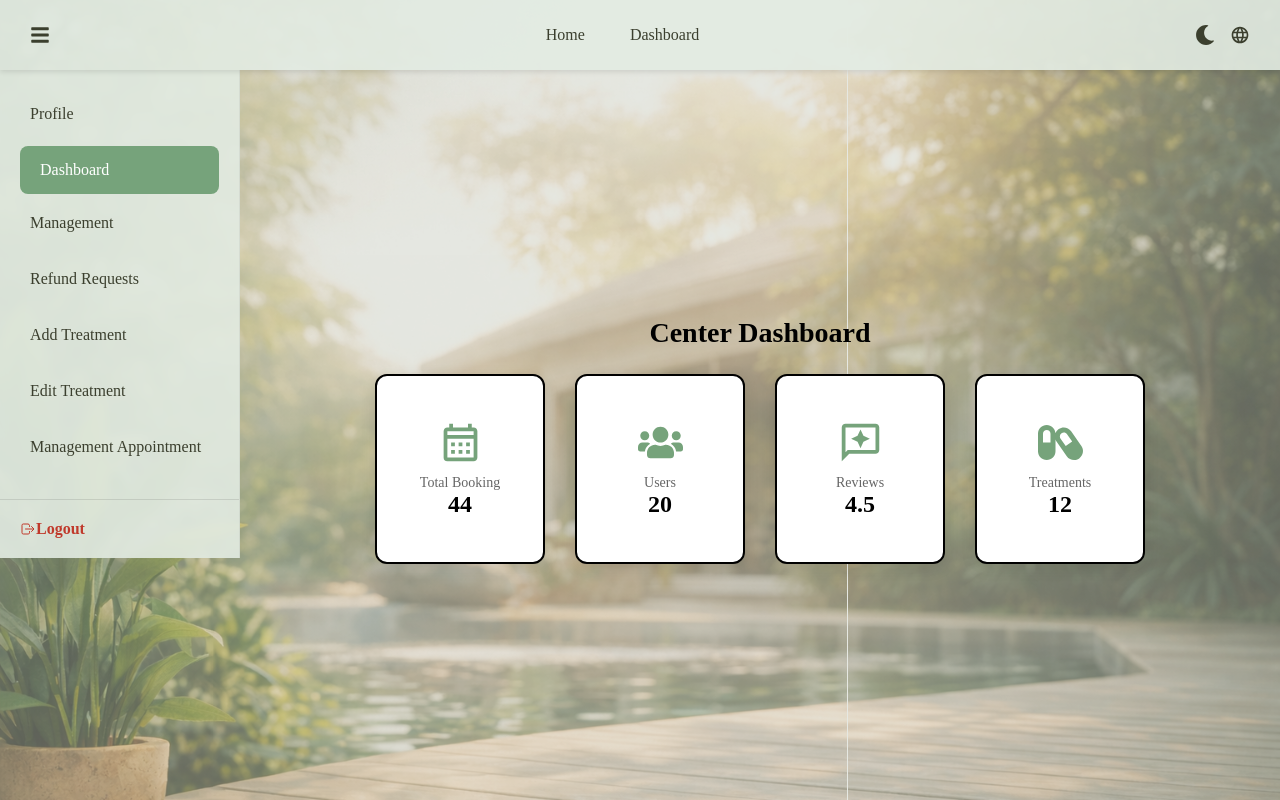
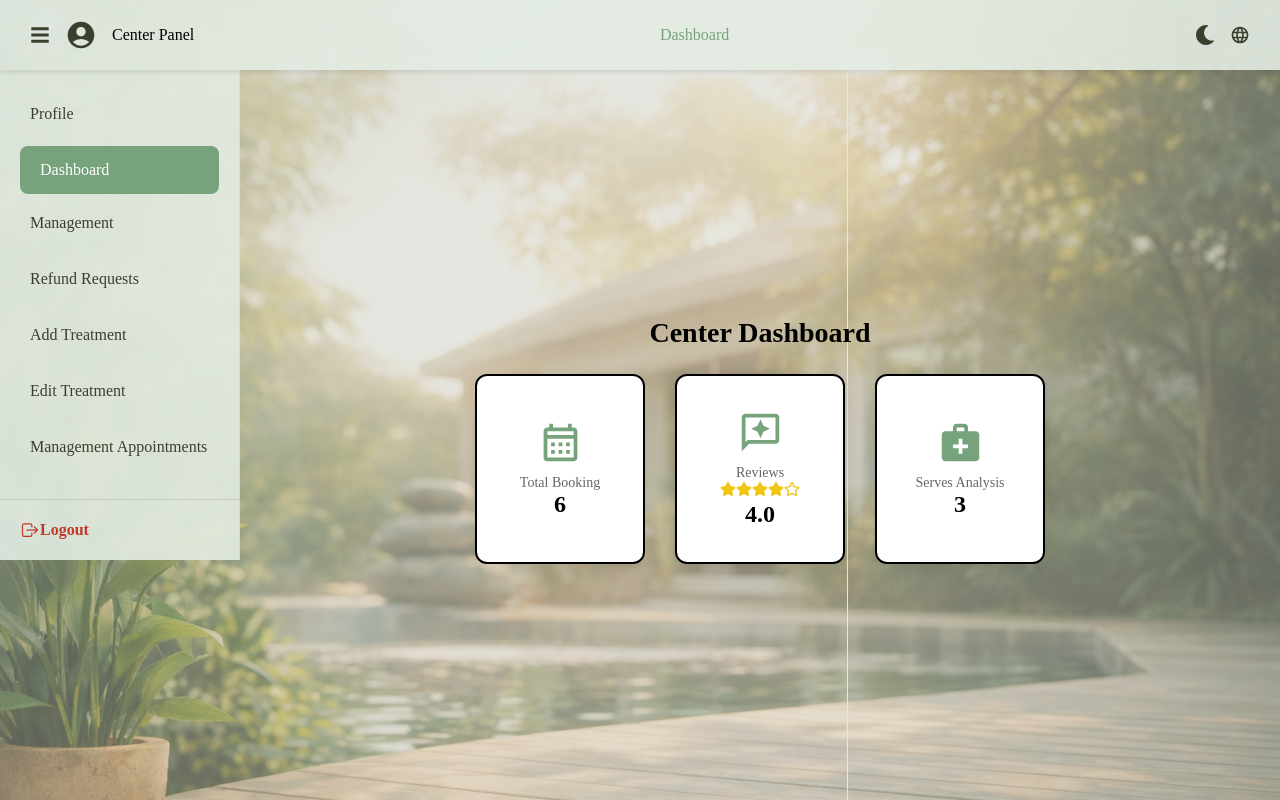
Before and after one commit to Ruba-prog-hup/HCS-Management-System, a React (Vite) app in the folder client/: page /center/dashboard in a window 1280 px wide. Built offline with nearby package versions, Linux system fonts and the light colour scheme.

Commit message:
Update CenterDashboard.jsx

```diff
--- a/client/src/components/center/CenterDashboard.jsx
+++ b/client/src/components/center/CenterDashboard.jsx
@@ -1,92 +1,234 @@
 import React, { useState } from "react";
 import "./Center.css";
-import { MdOutlineCalendarMonth, MdLanguage, MdOutlineReviews } from "react-icons/md";
-import { FaUsers, FaMoon, FaSun, FaBars, FaCapsules } from "react-icons/fa";
+import {
+  MdOutlineCalendarMonth, MdLanguage, MdOutlineReviews,
+  MdMedicalServices, MdAccountCircle, MdAccessTime, MdFilterList,
+  MdTrendingUp, MdBarChart, MdAttachMoney, MdStars
+} from "react-icons/md";
+import { FaMoon, FaSun, FaBars, FaStar, FaRegStar, FaUserAlt } from "react-icons/fa";
 import { IoLogOutOutline } from "react-icons/io5";
+import { useNavigate } from "react-router-dom";
 
-const Sidebar = ({ open }) => {
-  return (
-     <div className={`sidebar ${open ? "open" : ""}`}>
-                <div className="sidebar-content">
-                  <div className="sidebar-item">Profile</div>
-                  <div className="sidebar-item  active">Dashboard</div>
-                  <div className="sidebar-item">Management</div>
-                  <div className="sidebar-item">Refund Requests</div>
-                  <div className="sidebar-item">Add Treatment</div>
-                  <div className="sidebar-item">Edit Treatment</div>
-                  <div className="sidebar-item">Management Appointment</div>
-                </div>
-                <div className="sidebar-logout"><IoLogOutOutline /> Logout</div>
-              </div>
-  );
+export default function CenterDashboard() {
+  const navigate = useNavigate();
+  const [open, setOpen] = useState(true);
+  const [darkMode, setDarkMode] = useState(false);
+  const [activeCard, setActiveCard] = useState("");
+
+  const [filterDate, setFilterDate] = useState("");
+  const [filterYear, setFilterYear] = useState("2026");
+  const [filterMonth, setFilterMonth] = useState("All");
+
+  const bookingsData = [
+    { id: 1, userName: "Ahmed Al-Saadi", userEmail: "ahmed@example.com", date: "2026-05-10", time: "09:00 AM", price: 25, treatmentType: "Hijama" },
+    { id: 2, userName: "Sara Al-Balushi", userEmail: "sara@example.com", date: "2026-06-15", time: "11:30 AM", price: 40, treatmentType: "Chinese Medicine" },
+    { id: 3, userName: "Mazin Al-Harthy", userEmail: "mazin@example.com", date: "2026-05-10", time: "01:00 PM", price: 15, treatmentType: "Herbs" },
+    { id: 4, userName: "Laila Al-Riyami", userEmail: "laila@example.com", date: "2025-08-20", time: "10:00 AM", price: 30, treatmentType: "Massage" },
+    { id: 5, userName: "Oman Al-Rawahi", userEmail: "oman@example.com", date: "2024-12-05", time: "04:00 PM", price: 20, treatmentType: "Hijama" },
+    { id: 6, userName: "Fahad Al-Abri", userEmail: "fahad@example.com", date: "2026-05-22", time: "08:00 AM", price: 25, treatmentType: "Hijama" },
+  ];
+
+
+  const filteredBookings = bookingsData.filter(b => {
+    const matchesDate = filterDate === "" || b.date === filterDate;
+    const matchesYear = b.date.startsWith(filterYear);
+    return matchesDate && matchesYear;
+  });
+
+
+  const getAnalysis = () => {
+    let totalRev = 0;
+    const stats = {};
+    bookingsData.forEach(b => {
+      const [bYear, bMonth] = b.date.split("-");
+      if (bYear === filterYear && (filterMonth === "All" || bMonth === filterMonth)) {
+        stats[b.treatmentType] = (stats[b.treatmentType] || 0) + 1;
+        totalRev += b.price;
+      }
+    });
+    return {
+      services: Object.entries(stats).sort((a,b) => b[1]-a[1]),
+      totalRev,
+      count: Object.values(stats).reduce((a, b) => a + b, 0)
+    };
   };
 
-const TopNavbar = ({ toggleMenu, darkMode, setDarkMode }) => {
+  const { services, totalRev, count } = getAnalysis();
+
   return (
+    <div className={`center-page ${darkMode ? "dark" : ""}`}>
+      <div className="center-overlay">
+
+
         <div className="topbar">
           <div className="topbar-left">
-        <button className="icon-btn" onClick={toggleMenu}>
-          <FaBars />
-
+            <button className="icon-btn" onClick={() => setOpen(!open)}><FaBars /></button>
+            <button className="icon-btn profile-nav-btn" onClick={() => navigate("/center/center-profile")}>
+              <MdAccountCircle size={32} />
             </button>
+            <span className="menu-text">Center Panel</span>
           </div>
 
           <div className="topbar-center">
-        {["Home","Dashboard"].map((item) => (
-          <div key={item} className="nav-item">{item}</div>
-        ))}
+            <div className="nav-item active">Dashboard</div>
           </div>
 
           <div className="topbar-right">
             <button className="icon-btn" onClick={() => setDarkMode(!darkMode)}>
               {darkMode ? <FaSun color="#f1c40f" /> : <FaMoon />}
             </button>
-        <button className="icon-btn" onClick={() => alert("Language Switched!")}>
-          <MdLanguage />
-        </button>
+            <button className="icon-btn"><MdLanguage /></button>
           </div>
         </div>
-  );
-};
 
-export default function CenterDashboard() {
-  const [open, setOpen] = useState(true);
-  const [darkMode, setDarkMode] = useState(false);
+        <div className="layout">
 
-  return (
-    <div className={`center-page ${darkMode ? "dark" : ""}`}>
-      <div className="center-overlay">
-        <TopNavbar
-          toggleMenu={() => setOpen(!open)}
-          darkMode={darkMode}
-          setDarkMode={setDarkMode}
-        />
-        <div className="layout">
-          <Sidebar open={open} />
+          <div className={`sidebar ${open ? "open" : ""}`}>
+            <div className="sidebar-content">
+              <div className="sidebar-item" onClick={() => navigate("/center/center-profile")}>Profile</div>
+              <div className="sidebar-item active">Dashboard</div>
+              <div className="sidebar-item" onClick={() => navigate("/center/management")}>Management</div>
+              <div className="sidebar-item" onClick={() => navigate("/center/appointment-refundApproval")}>Refund Requests</div>
+              <div className="sidebar-item" onClick={() => navigate("/center/add-treatment")}>Add Treatment</div>
+              <div className="sidebar-item" onClick={() => navigate("/center/edit-treatment")}>Edit Treatment</div>
+              <div className="sidebar-item" onClick={() => navigate("/center/management-appointment")}>Management Appointments</div>
+            </div>
+
+            <div className="sidebar-logout" onClick={() => navigate("/")}>
+              <IoLogOutOutline size={20} /> Logout
+            </div>
+          </div>
+
           <div className="content-wrapper">
             <h2 className="title">Center Dashboard</h2>
+
             <div className="cards-container">
-              <div className="card">
+
+              <div className={`card clickable-card ${activeCard === "bookings" ? "active-card" : ""}`}
+                   onClick={() => setActiveCard(activeCard === "bookings" ? "" : "bookings")}>
                 <MdOutlineCalendarMonth className="card-icon" />
                 <p>Total Booking</p>
-                <h3>44</h3>
+                <h3>{bookingsData.length}</h3>
               </div>
-              <div className="card">
-                <FaUsers className="card-icon" />
-                <p>Users</p>
-                <h3>20</h3>
-              </div>
+
+
               <div className="card">
                 <MdOutlineReviews className="card-icon" />
                 <p>Reviews</p>
-                <h3>4.5</h3>
+                <div className="stars-row">
+                  <FaStar color="#f1c40f"/><FaStar color="#f1c40f"/><FaStar color="#f1c40f"/><FaStar color="#f1c40f"/><FaRegStar color="#f1c40f"/>
                 </div>
-              <div className="card">
-                <FaCapsules className="card-icon" />
-                <p>Treatments</p>
-                <h3>12</h3>
+                <h3>4.0</h3>
+              </div>
+
+
+              <div className={`card clickable-card ${activeCard === "analysis" ? "active-card" : ""}`}
+                   onClick={() => setActiveCard(activeCard === "analysis" ? "" : "analysis")}>
+                <MdMedicalServices className="card-icon" />
+                <p>Serves Analysis</p>
+                <h3>{services.length}</h3>
               </div>
             </div>
+
+
+            {activeCard === "bookings" && (
+              <div className="output-section">
+                <div className="filter-container-row">
+                  <div className="filter-item">
+                    <label><MdFilterList /> Year:</label>
+                    <select className="styled-select" value={filterYear} onChange={(e) => setFilterYear(e.target.value)}>
+                      <option value="2024">2024</option>
+                      <option value="2025">2025</option>
+                      <option value="2026">2026</option>
+                    </select>
+                  </div>
+                  <div className="filter-item">
+                    <label><MdOutlineCalendarMonth /> Date:</label>
+                    <input type="date" className="styled-date-input" value={filterDate} onChange={(e) => setFilterDate(e.target.value)} />
+                  </div>
+                  <button className="reset-btn" onClick={() => {setFilterDate(""); setFilterYear("2026")}}>Reset</button>
+                </div>
+
+                <div className="result-cards-grid">
+                  {filteredBookings.map((b) => (
+                    <div key={b.id} className="info-result-card">
+                      <div className="res-header">
+                        <span className="type-badge">{b.treatmentType}</span>
+                        <span className="price-text">{b.price} OMR</span>
+                      </div>
+                      <div className="res-body">
+                        <h4><FaUserAlt size={12} /> {b.userName}</h4>
+                        <p>{b.userEmail}</p>
+                        <div className="res-footer">
+                          <span><MdOutlineCalendarMonth size={14} /> {b.date}</span>
+                          <span><MdAccessTime size={14} /> {b.time}</span>
+                        </div>
+                      </div>
+                    </div>
+                  ))}
+                </div>
+              </div>
+            )}
+
+
+            {activeCard === "analysis" && (
+              <div className="output-section">
+                <div className="filter-container-row">
+                  <div className="filter-item">
+                    <label><MdFilterList /> Year:</label>
+                    <select className="styled-select" value={filterYear} onChange={(e) => setFilterYear(e.target.value)}>
+                      <option value="2024">2024</option>
+                      <option value="2025">2025</option>
+                      <option value="2026">2026</option>
+                    </select>
+                  </div>
+                  <div className="filter-item">
+                    <label><MdOutlineCalendarMonth /> Month:</label>
+                    <select className="styled-select" value={filterMonth} onChange={(e) => setFilterMonth(e.target.value)}>
+                      <option value="All">All Months</option>
+                      <option value="01">January</option><option value="02">February</option>
+                      <option value="03">March</option><option value="04">April</option>
+                      <option value="05">May</option><option value="06">June</option>
+                      <option value="12">December</option>
+                    </select>
+                  </div>
+                  <button className="reset-btn" onClick={() => {setFilterMonth("All"); setFilterYear("2026")}}>Reset</button>
+                </div>
+
+
+                <div className="analysis-summary-row">
+                    <div className="summary-mini-card">
+                        <MdTrendingUp color="#76a37b"/>
+                        <span>Bookings: <strong>{count}</strong></span>
+                    </div>
+                    <div className="summary-mini-card">
+                        <MdAttachMoney color="#2c3123"/>
+                        <span>Revenue: <strong>{totalRev} OMR</strong></span>
+                    </div>
+                </div>
+
+                <div className="result-cards-grid">
+                  {services.map(([type, sCount]) => (
+                    <div key={type} className="info-result-card analysis-card">
+                      <div className="res-header">
+                        <span className="type-badge">{type}</span>
+                        <div className="trend-indicator">%{Math.round((sCount/(count || 1))*100)}</div>
+                      </div>
+                      <div className="res-body-analysis">
+                        <div className="stat-circle">
+                            <h2>{sCount}</h2>
+                            <p>Bookings</p>
+                        </div>
+                        <div className="progress-bar-container">
+                            <div className="progress-fill" style={{ width: `${(sCount/(count || 1))*100}%` }}></div>
+                        </div>
+                      </div>
+                    </div>
+                  ))}
+                </div>
+              </div>
+            )}
+
           </div>
         </div>
       </div>
```
Lines whose indentation alone changed are shown as unchanged.
